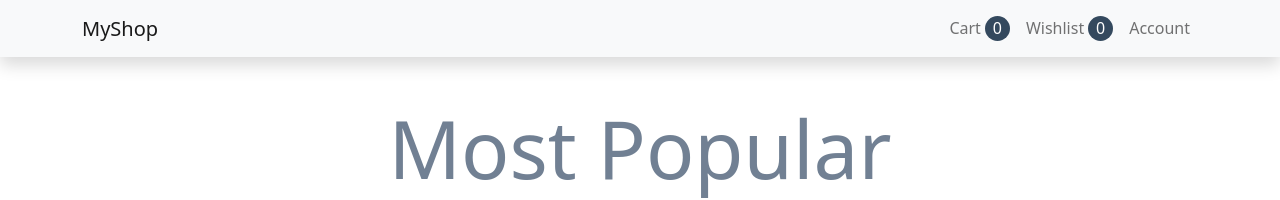
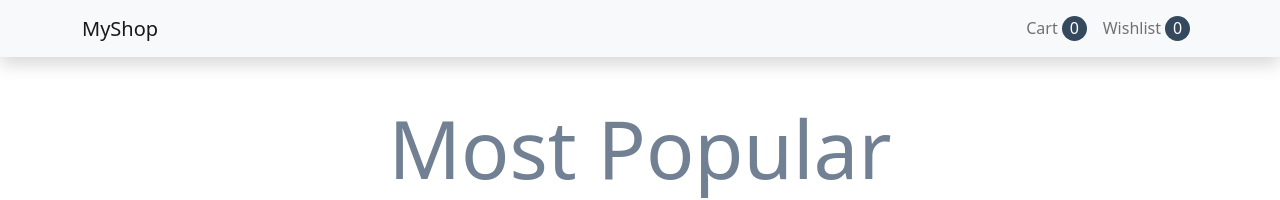
Before and after one commit to Kevin-babu/react-marvel-e-cart, a React (Create React App) app: page / in a window 1280 px wide. Shown: the top 200 px of the page. Built offline with nearby package versions, Linux system fonts and the light colour scheme.

Commit message:
account x

```diff
--- a/src/components/LoggedIn/Header-components/Navbar.js
+++ b/src/components/LoggedIn/Header-components/Navbar.js
@@ -28,7 +28,7 @@ function Navibar(){
               }, 0)}
               </div>
             </Nav.Link>
-            <Nav.Link href="/#/account">Account</Nav.Link>
+            {/* <Nav.Link href="/#/account">Account</Nav.Link> */}
         </Nav>
       </Navbar.Collapse>
         </Container>
```
